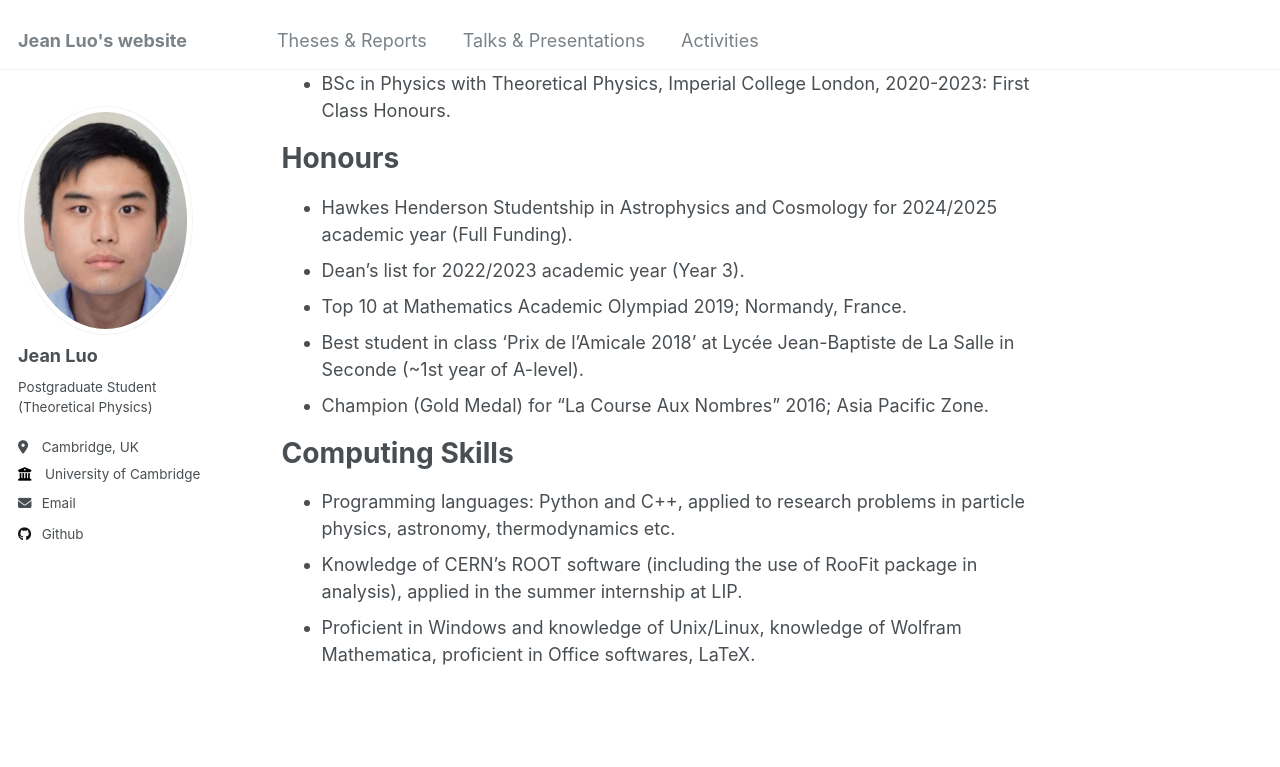
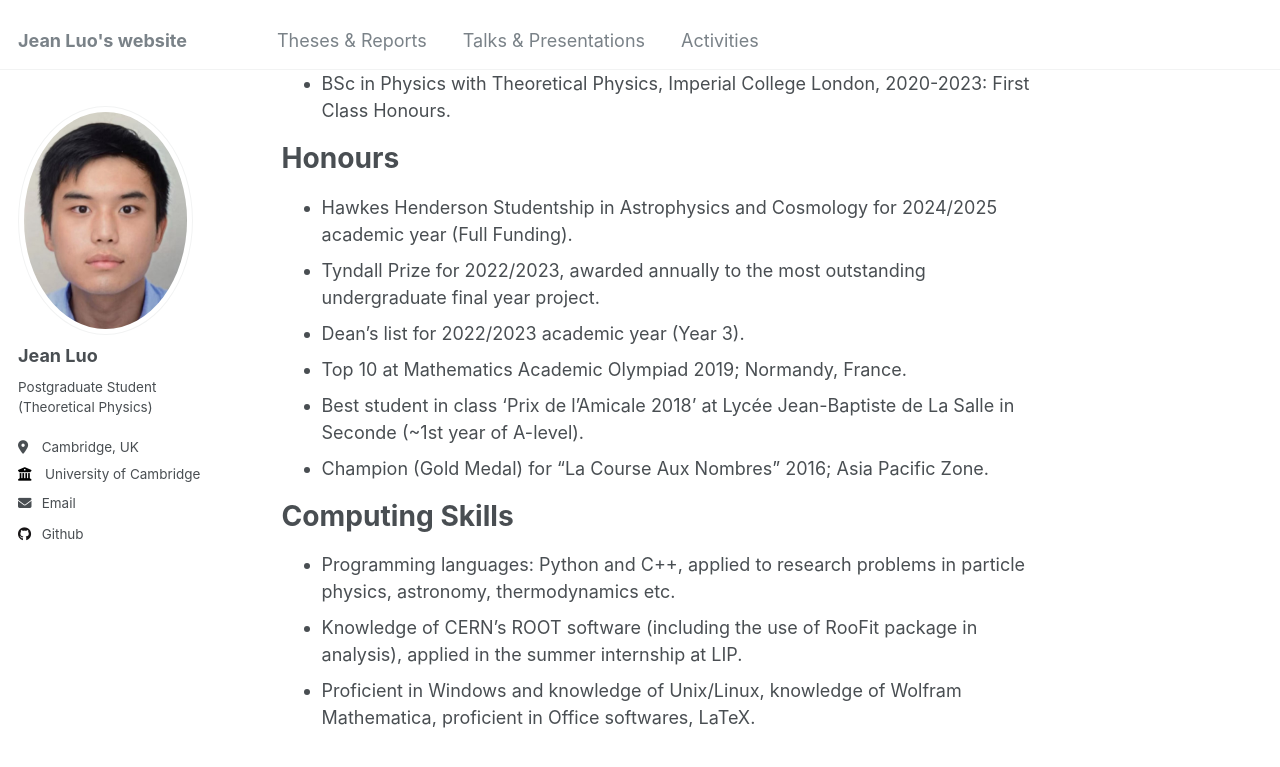
Before and after one commit to JeanYunqiLuo/JeanYunqiLuo.github.io, a Jekyll site: the page built from _pages/about.md, in a window 1280 px wide and 900 px high, scrolled down 519 px. Shown: the top 767 px of the window. Built offline with Jekyll 4.4.1, drawn with Linux system fonts in a browser that asks for light colours.

Commit message:
Update about.md

```diff
--- a/_pages/about.md
+++ b/_pages/about.md
@@ -20,6 +20,7 @@ Education
 Honours
 ======
 * Hawkes Henderson Studentship in Astrophysics and Cosmology for 2024/2025 academic year (Full Funding).
+* Tyndall Prize for 2022/2023, awarded annually to the most outstanding undergraduate final year project.
 * Dean's list for 2022/2023 academic year (Year 3).
 * Top 10 at Mathematics Academic Olympiad 2019; Normandy, France.
 * Best student in class 'Prix de l'Amicale 2018' at Lycée Jean-Baptiste de La Salle in Seconde (~1st year of A-level).
```
